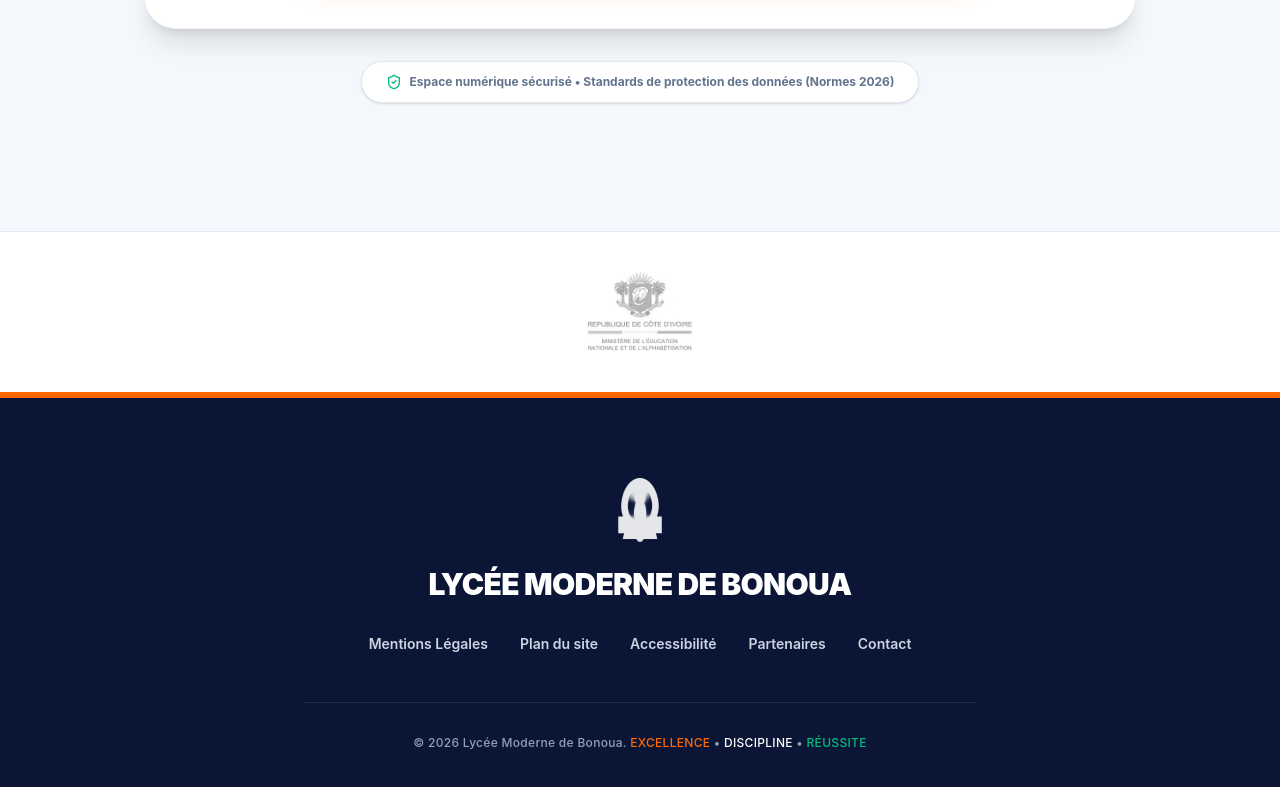
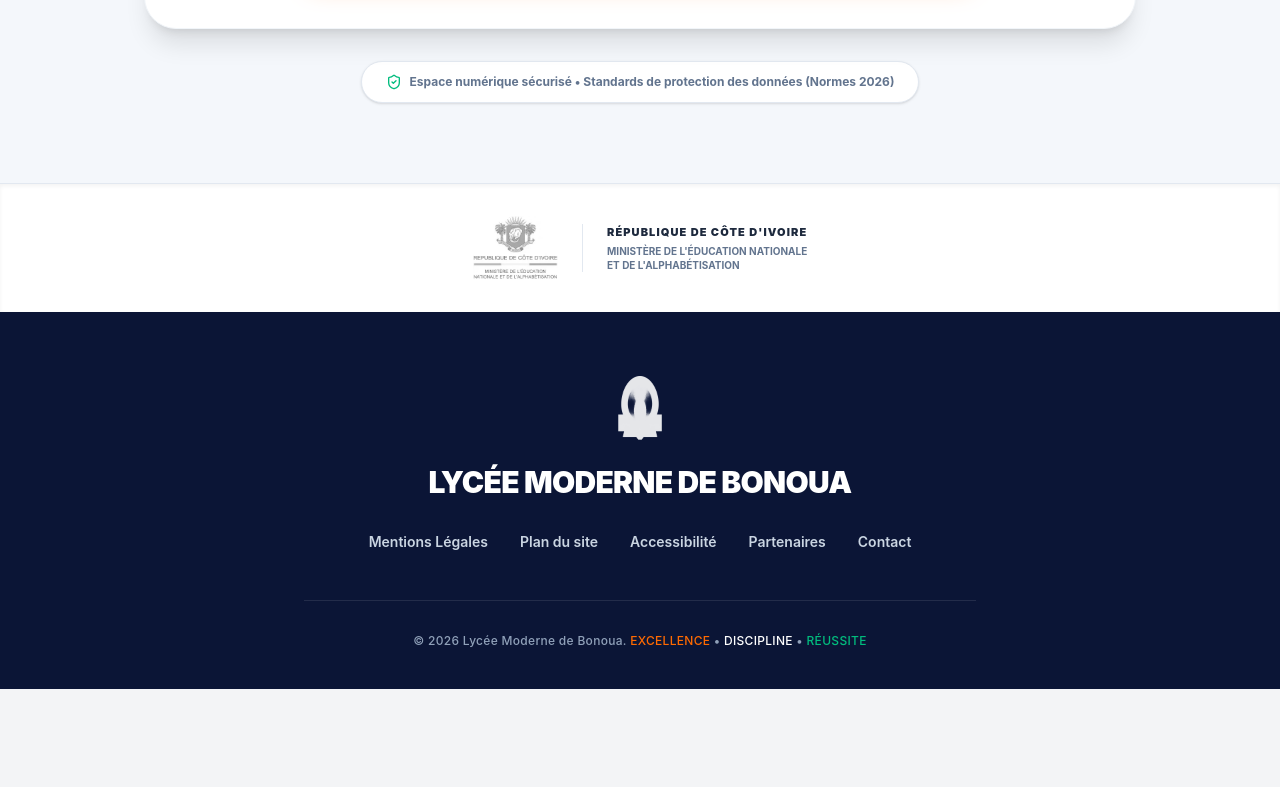
Before and after one commit to retrait412-coder/portaille-bonoua, a React (Vite) app: page / in a window 1280 px wide. Shown: the part 2844-3631 px from the top of the page. After the commit the page ends 3533 px from the top, so only its background shows below. Built offline with nearby package versions, Linux system fonts and the light colour scheme; no server answers.

Commit message:
feat: ajout du bandeau institutionnel officiel ministere

```diff
--- a/src/App.jsx
+++ b/src/App.jsx
@@ -57,15 +57,13 @@
         </div>
       </nav>
 
-      {/* 2. HERO SECTION - Le Bleu Nuit massif pour casser la pâleur */}
+      {/* 2. HERO SECTION - Le Bleu Nuit massif */}
       <div className="relative pt-32 pb-16 lg:pt-40 lg:pb-28 overflow-hidden rounded-b-[3rem] shadow-2xl z-10 bg-gradient-to-br from-[#0B1536] via-[#122259] to-[#0B1536]">
-        {/* Motif de fond subtil */}
         <div className="absolute inset-0 opacity-10 bg-[radial-gradient(circle_at_center,_var(--tw-gradient-stops))] from-white via-transparent to-transparent"></div>
 
         <div className="max-w-7xl mx-auto px-4 sm:px-6 lg:px-8 relative z-10">
           <div className="grid grid-cols-1 lg:grid-cols-2 gap-12 items-center">
 
-            {/* Colonne Gauche : Texte en Blanc et Orange */}
             <motion.div initial={{ opacity: 0, y: 20 }} animate={{ opacity: 1, y: 0 }} transition={{ duration: 0.6 }} className="max-w-xl">
               <div className="inline-flex items-center gap-3 mb-6 bg-white/10 px-4 py-2 rounded-full border border-white/20 backdrop-blur-sm">
                 <span className="w-2 h-2 rounded-full bg-emerald-400 animate-pulse"></span>
@@ -91,17 +89,13 @@
               </div>
             </motion.div>
 
-            {/* Colonne Droite : Images Superposées (Bordures blanches éclatantes) */}
             <motion.div initial={{ opacity: 0, scale: 0.95 }} animate={{ opacity: 1, scale: 1 }} transition={{ duration: 0.8 }} className="relative h-[350px] sm:h-[450px] lg:h-[500px] w-full mt-10 lg:mt-0">
-              {/* Image 1 : Mur extérieur */}
               <div className="absolute top-0 right-0 w-[80%] h-[75%] rounded-3xl overflow-hidden shadow-2xl bg-white border-4 border-white/10">
                 <img src="/hero-students.jpg" alt="Lycée Moderne de Bonoua" className="w-full h-full object-cover" onError={(e) => e.target.style.display = 'none'} />
               </div>
-              {/* Image 2 : Focus Intérieur */}
               <div className="absolute bottom-0 left-0 w-[60%] h-[60%] rounded-3xl border-8 border-white overflow-hidden shadow-2xl z-10 bg-slate-100">
                  <img src="/interior-students.jpg" alt="Intérieur Lycée" className="w-full h-full object-cover object-center" onError={(e) => { e.target.onerror = null; e.target.src="/hero-students.jpg" }} />
               </div>
-              {/* Badge validé */}
               <div className="absolute top-[60%] left-[5%] w-16 h-16 bg-white rounded-full flex items-center justify-center shadow-xl z-20 border border-slate-100">
                 <div className="w-12 h-12 rounded-full border-2 border-emerald-100 flex items-center justify-center bg-emerald-50">
                   <CheckCircle className="w-6 h-6 text-emerald-500" />
@@ -113,7 +107,7 @@
         </div>
       </div>
 
-      {/* 3. ACCÈS RAPIDES - Cartes interactives avec liseré orange */}
+      {/* 3. ACCÈS RAPIDES */}
       <div ref={featuresRef} className="max-w-7xl mx-auto px-4 sm:px-6 lg:px-8 py-20">
         <div className="grid grid-cols-1 md:grid-cols-2 lg:grid-cols-4 gap-6">
           <FeatureCard icon={<UserPlus className="w-7 h-7"/>} title="Inscription 2024" desc="Démarrez ou finalisez votre processus d'inscription administrative." linkText="Démarrer" onClick={() => scrollToForm('enroll')} />
@@ -185,7 +179,6 @@
 
         {/* Le Conteneur du Formulaire */}
         <div className="bg-white rounded-[2rem] shadow-xl border border-slate-100 w-full p-8 md:p-14 relative overflow-hidden">
-          {/* Ligne orange de décoration en haut du formulaire */}
           <div className="absolute top-0 left-0 w-full h-1.5 bg-gradient-to-r from-orange-400 to-amber-500"></div>
 
           <AnimatePresence mode="wait">
@@ -214,20 +207,24 @@
         </div>
       </main>
 
-      {/* BANDEAU INSTITUTIONNEL UNIQUE (Ministère) */}
-      <div className="w-full bg-white py-10 mt-12 border-t border-slate-200">
-        <div className="max-w-7xl mx-auto px-4 flex flex-col justify-center items-center gap-2 text-center text-slate-400 text-xs">
+      {/* 6. BANDEAU INSTITUTIONNEL (MINISTÈRE) - Ajouté ici, place parfaite ! */}
+      <div className="w-full bg-white py-8 border-t border-slate-200 shadow-inner">
+        <div className="max-w-7xl mx-auto px-4 flex flex-col sm:flex-row items-center justify-center gap-6">
           <img
             src="/logo-ministere.png"
-            alt="Ministère"
-            className="h-20 object-contain grayscale opacity-60 hover:grayscale-0 hover:opacity-100 transition-all duration-300"
+            alt="Ministère de l'Éducation Nationale"
+            className="h-14 md:h-16 object-contain grayscale opacity-70 hover:grayscale-0 hover:opacity-100 transition-all duration-500 cursor-pointer"
             onError={(e) => e.target.style.display = 'none'}
           />
+          <div className="text-center sm:text-left border-t sm:border-t-0 sm:border-l border-slate-200 pt-4 sm:pt-0 sm:pl-6">
+            <p className="text-[11px] font-black text-slate-800 uppercase tracking-widest mb-1">République de Côte d'Ivoire</p>
+            <p className="text-[10px] font-bold text-slate-500 uppercase leading-snug">Ministère de l'Éducation Nationale <br className="hidden sm:block"/> et de l'Alphabétisation</p>
+          </div>
         </div>
       </div>
 
-      {/* 6. FOOTER */}
-      <footer id="contact" className="bg-[#0B1536] text-white pt-20 pb-10 border-t-[6px] border-orange-500 relative overflow-hidden">
+      {/* 7. FOOTER */}
+      <footer id="contact" className="bg-[#0B1536] text-white pt-16 pb-10 relative overflow-hidden">
         <div className="max-w-7xl mx-auto px-4 sm:px-6 lg:px-8 flex flex-col items-center relative z-10">
 
           <img src="/logo.png" alt="Logo" className="w-16 h-16 mb-6 brightness-0 invert opacity-90" onError={(e) => e.target.style.display = 'none'} />
@@ -250,7 +247,7 @@
   );
 }
 
-// COMPOSANT: CARTES ACCÈS RAPIDE AVEC LISERÉ ORANGE SURVOL
+// COMPOSANT: CARTES ACCÈS RAPIDE
 function FeatureCard({ icon, title, desc, linkText, onClick }) {
   return (
     <div onClick={onClick} className="cursor-pointer bg-white rounded-3xl p-8 border border-slate-100 shadow-[0_4px_20px_rgb(0,0,0,0.03)] hover:shadow-2xl hover:-translate-y-2 hover:border-b-4 hover:border-b-orange-500 transition-all duration-300 flex flex-col items-start text-left group">
@@ -398,7 +395,6 @@
         </motion.div>
       )}
 
-      {/* Bouton d'action principal ORANGE */}
       <button type="submit" disabled={loading} className="w-full bg-orange-500 text-white font-black text-lg py-4 px-8 rounded-xl shadow-xl shadow-orange-500/30 hover:bg-orange-600 transition-all disabled:opacity-70 flex justify-center items-center mt-6">
         {loading ? "Traitement sécurisé en cours..." : "Valider et passer au paiement"}
       </button>
```
